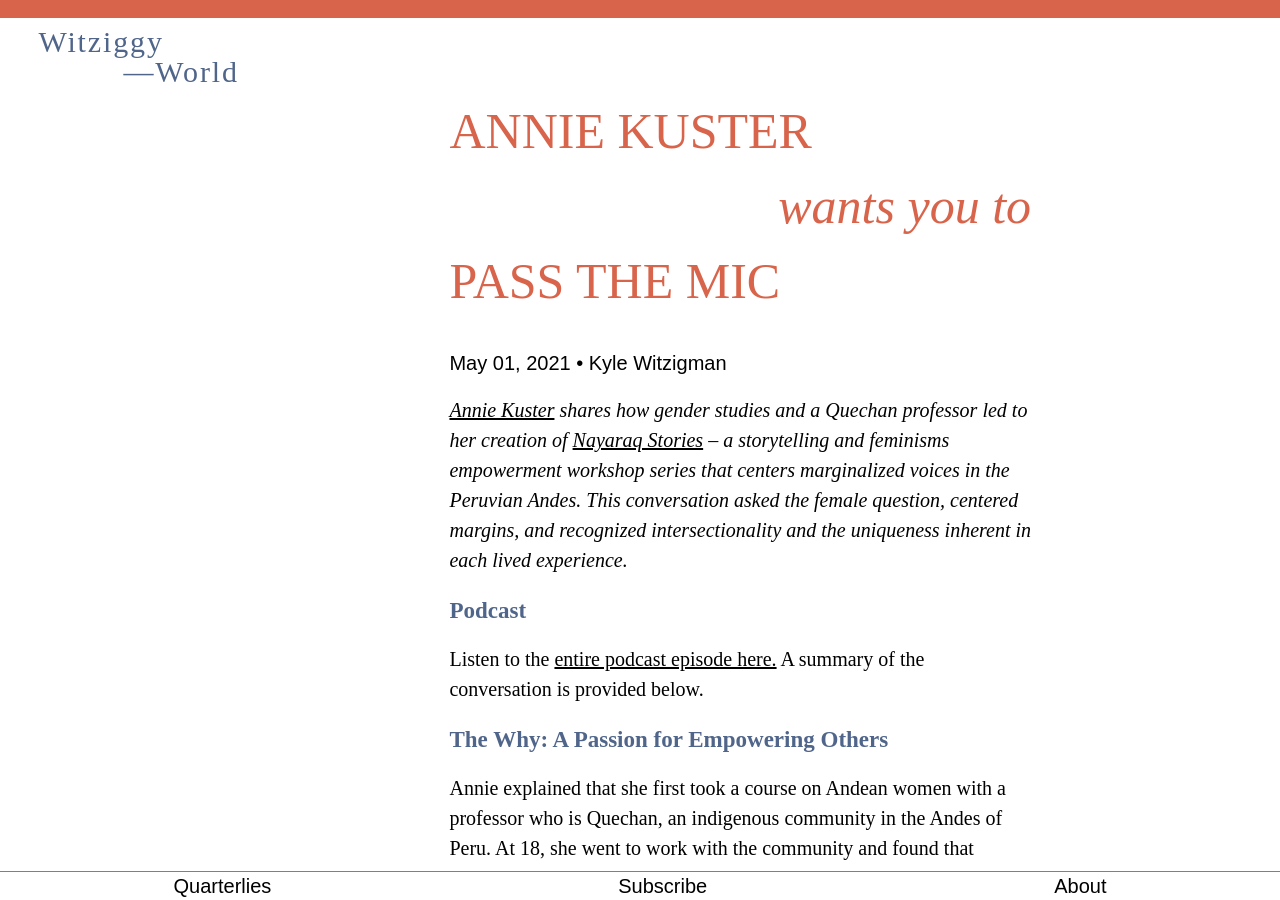
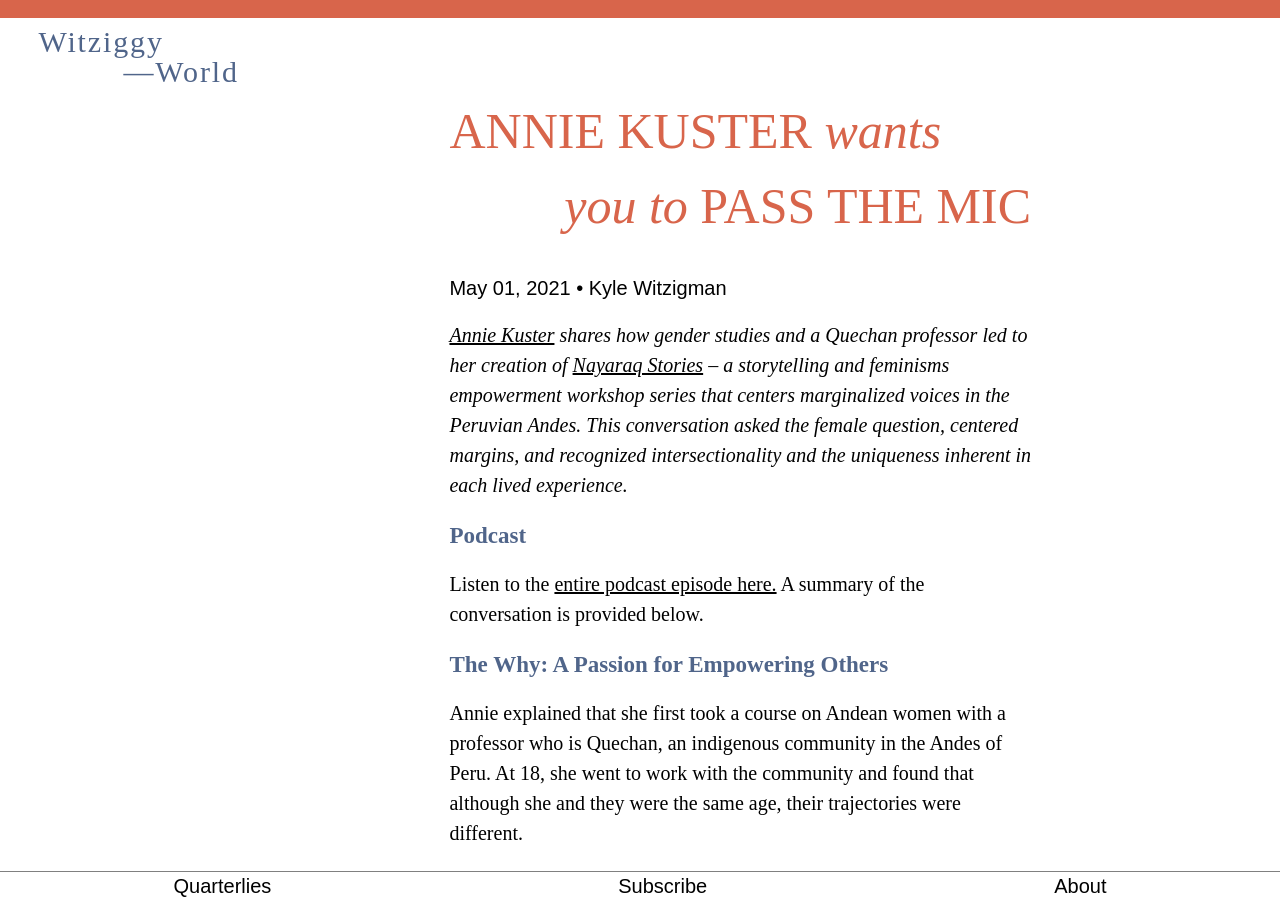
Before and after one commit to bennotkin/witziggy-world, a Jekyll site: the page built from _posts/2021-05-01-AnnieKuster.md, in a window 1280 px wide and 900 px high. Built offline with Jekyll 4.4.1, drawn with Linux system fonts in a browser that asks for light colours; some web fonts are replaced.

Commit message:
changed title styles

```diff
--- a/_posts/2021-05-01-AnnieKuster.md
+++ b/_posts/2021-05-01-AnnieKuster.md
@@ -4,9 +4,8 @@
 category: Environment - our connection to each other and the world
 layout: post
 longtitle: |
-    <p>ANNIE KUSTER</p>
-    <p><i>wants you to</i></p>
-    <p>PASS THE MIC</p>
+    <p>ANNIE KUSTER <i>wants</i></p>
+    <p><i>you to</i> PASS THE MIC</p>
 author: Kyle Witzigman
 ---
 
```
Also changed, not shown: _posts/2021-03-22-JessRedmond.md (+1 -2 lines).
